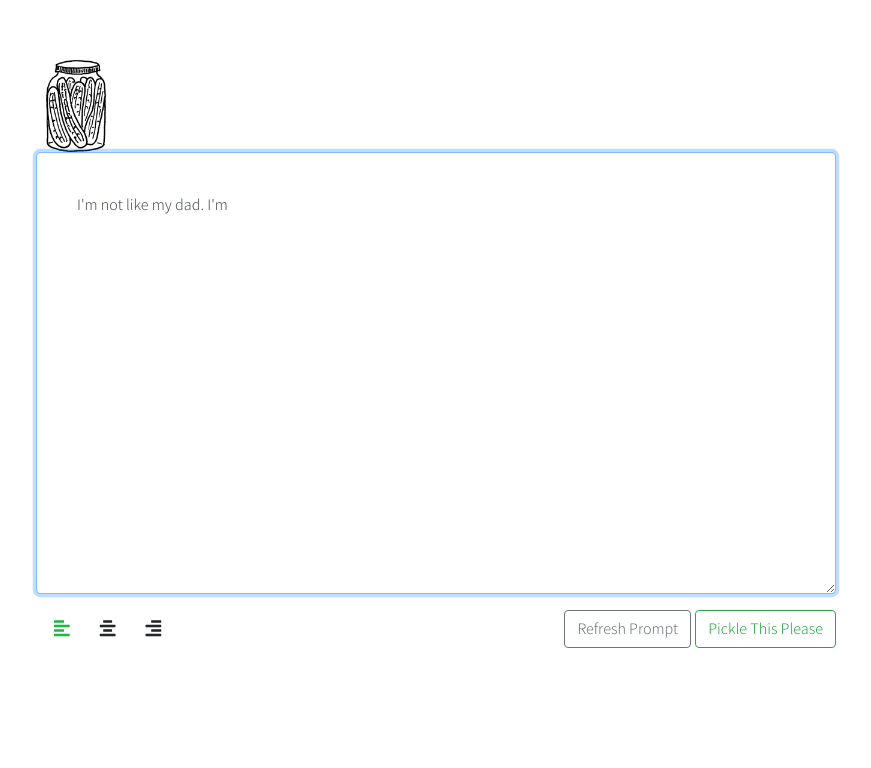
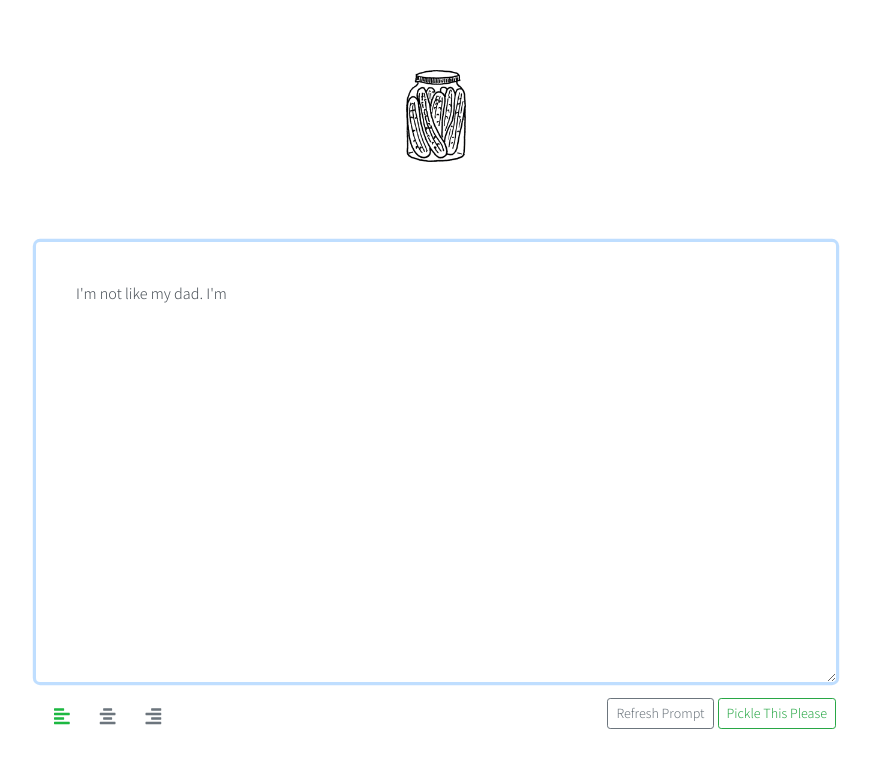
Before and after one commit to unnecessara/pickles-react, a React (Create React App) app: page / in a window 1280 px wide. Shown: the top 768 px of the page, without its empty margins (204-1075 px from the left). Built offline with nearby package versions, Linux system fonts and the light colour scheme.

Commit message:
Makes minor css changes

```diff
--- a/src/components/App/App.css
+++ b/src/components/App/App.css
@@ -3,5 +3,5 @@
 }
 
 .app-header, .app-footer {
-    height: 60px;
+    height: 70px;
 }
--- a/src/components/Pickles/Pickles.css
+++ b/src/components/Pickles/Pickles.css
@@ -1,5 +1,5 @@
 .logo {
-    margin-left: 10px;
+    margin-bottom: 80px;
 }
 
 .logo img {
--- a/src/components/Pickles/Pickles.js
+++ b/src/components/Pickles/Pickles.js
@@ -155,7 +155,7 @@ class Pickles extends Component {
             : <Write pickle={this.state.currentPickle} editMode={this.state.editMode} prompts={this.state.prompts} handleSubmit={this.handleSubmit} />;
         return (
             <div>
-                <Row>
+                <Row className="justify-content-md-center">
                     <div className="logo">
                         <img
                             src={require('../../img/picklesUp.png')}
--- a/src/components/Write/Write.css
+++ b/src/components/Write/Write.css
@@ -1,5 +1,7 @@
 .input-area {
     padding: 40px;
+    border: none;
+    background-color: #F9F9FA;
 }
 
 /* Alignment Buttons */
@@ -7,6 +9,7 @@
 .alignment-btns label {
     cursor: pointer;
     font-size: 18px;
+    color: #6c757d;
 }
 
 .alignment-btns i {
--- a/src/components/Write/Write.js
+++ b/src/components/Write/Write.js
@@ -137,6 +137,7 @@ class Write extends Component {
                                 />
                                 {!this.state.hasEnteredText && (
                                     <Button
+                                        size="sm"
                                         variant="outline-secondary"
                                         onClick={this.refreshPrompt}
                                     >
@@ -144,6 +145,7 @@ class Write extends Component {
                                     </Button>
                                 )}
                                 <Button
+                                    size="sm"
                                     className="ml-1"
                                     variant="outline-success"
                                     onClick={this.submitForm}
```
